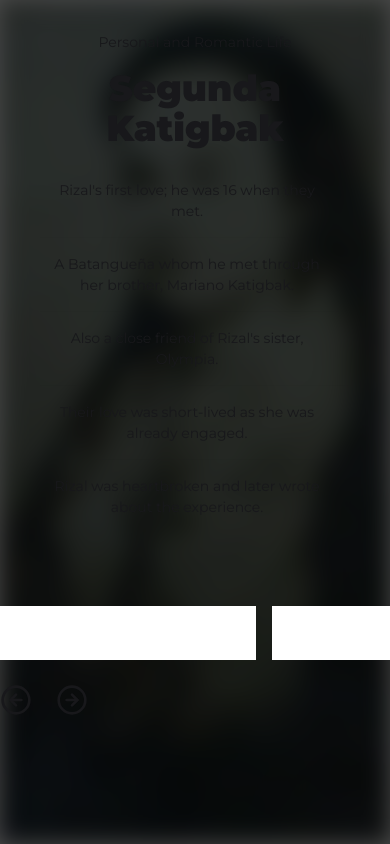
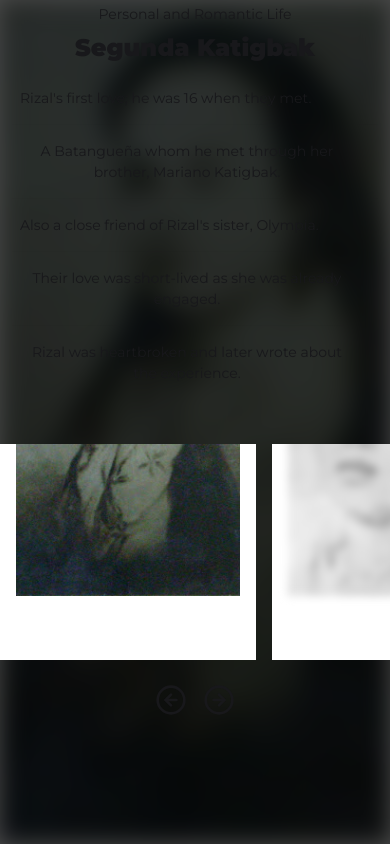
Before and after one commit to eielelle/pepetoons-animations, a Next.js app: page /romantic-life in a window 390 px wide. Built offline with nearby package versions, Linux system fonts and the light colour scheme; a web font is replaced by a local one.

Commit message:
FIX SCREEN

```diff
--- a/app/romantic-life/page.jsx
+++ b/app/romantic-life/page.jsx
@@ -41,22 +41,29 @@ export default function RomanticLifePage() {
   }
 
   useEffect(() => {
-    animate(currentIdx)
-  }, [currentIdx])
+    animate(currentIdx);
+  }, [currentIdx]);
 
   return (
     <main className="h-screen w-screen relative">
-            <Image className="w-full h-full object-cover blur-md" src={data[currentIdx].img} alt={"img"} />
+      <Image
+        className="w-full h-full object-cover blur-md"
+        src={data[currentIdx].img}
+        alt={"img"}
+      />
       <div className="absolute top-0 left-0 w-full h-full bg-black opacity-70"></div>
-          <div className="absolute top-0 left-0 w-full h-full grid grid-cols-2 gap-10">
-
-            <div className="flex flex-col justify-center md:h-screen p-8 col-span-2 md:col-span-1">
-              <div className="text-center md:text-left">
+      <div className="absolute top-0 left-0 w-full h-full grid grid-cols-2 gap-10 md:w-auto">
+        <div className="flex flex-col justify-center md:h-screen p-1 col-span-2 md:col-span-1">
+          <div className="text-center md:text-left sm:text-sm">
             <p className="text-sm">Personal and Romantic Life</p>
-                <h1 className="text-4xl font-black my-4">{data[currentIdx].name}</h1>
+            <h1 className="text-2xl md:text-4xl font-black my-2 md:my-4">
+              {data[currentIdx].name}
+            </h1>
             <ul className="list">
               {data[currentIdx].content.map((data, key) => (
-                      <li className="list-row" key={key}>{data}</li>
+                <li className="list-row" key={key}>
+                  {data}
+                </li>
               ))}
             </ul>
           </div>
@@ -65,16 +72,25 @@ export default function RomanticLifePage() {
         <div className="md:h-screen flex flex-col justify-end pb-32 gap-6 overflow-x-hidden col-span-2 md:col-span-1">
           <div className="flex gap-4" ref={carouselRef}>
             {data.map((data, key) => (
-                      <div key={key} className="w-64 h-96 shrink-0 bg-white card rounded-none">
+              <div
+                key={key}
+                className="w-64 h-96 shrink-0 bg-white card rounded-none sm: w-54 h-76"
+              >
                 <figure className="h-[90%] p-4">
-                            <Image className={`object-cover w-full h-full transition-all ${key != currentIdx && 'blur-xs'}`} src={data.img} alt={data.name} />
+                  <Image
+                    className={`object-cover w-full h-full transition-all ${
+                      key != currentIdx && "blur-xs"
+                    }`}
+                    src={data.img}
+                    alt={data.name}
+                  />
                 </figure>
                 <div className="card-body"></div>
               </div>
             ))}
           </div>
 
-              <div className="flex items-center gap-6">
+          <div className="flex items-center justify-center gap-4">
             <button
               onClick={slideLeft}
               className="transform transition duration-75 hover:scale-110 hover:cursor-pointer"
```
Lines whose indentation alone changed are shown as unchanged.
